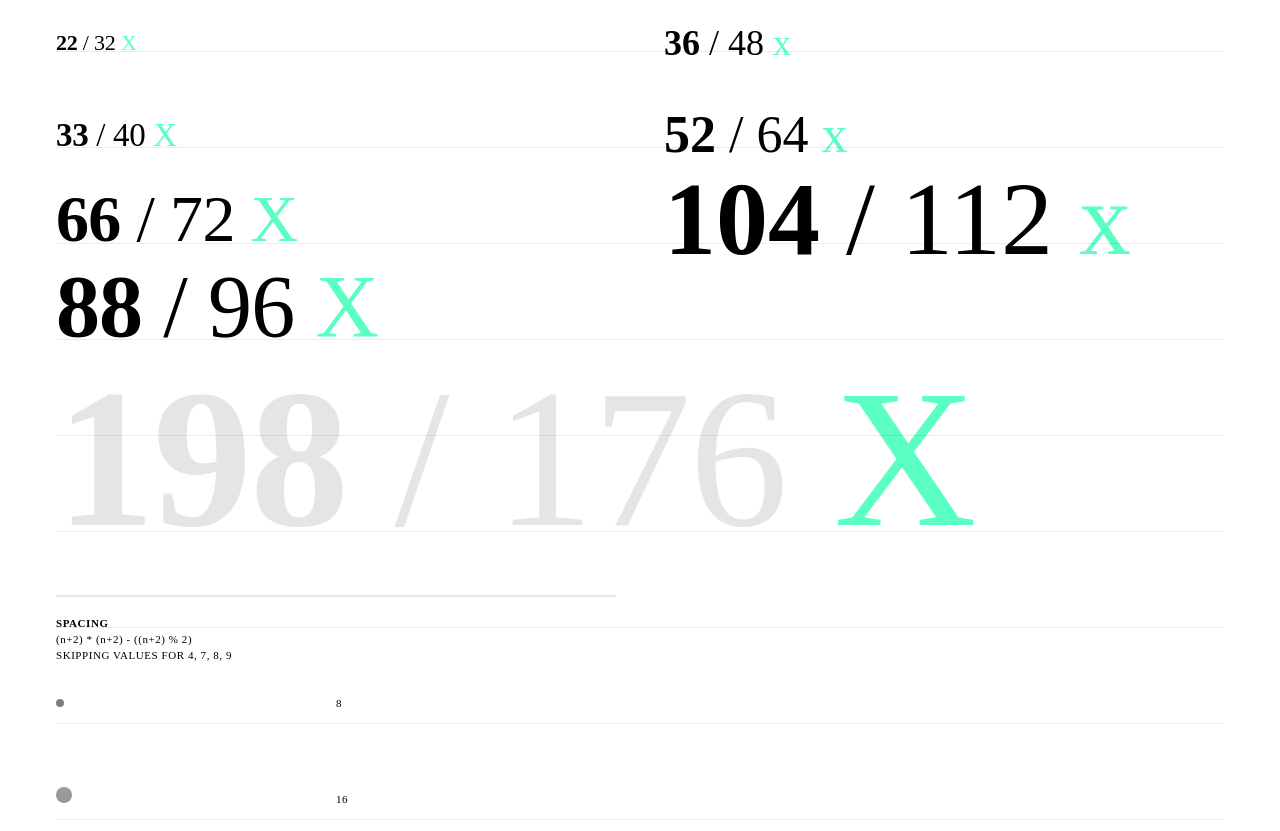
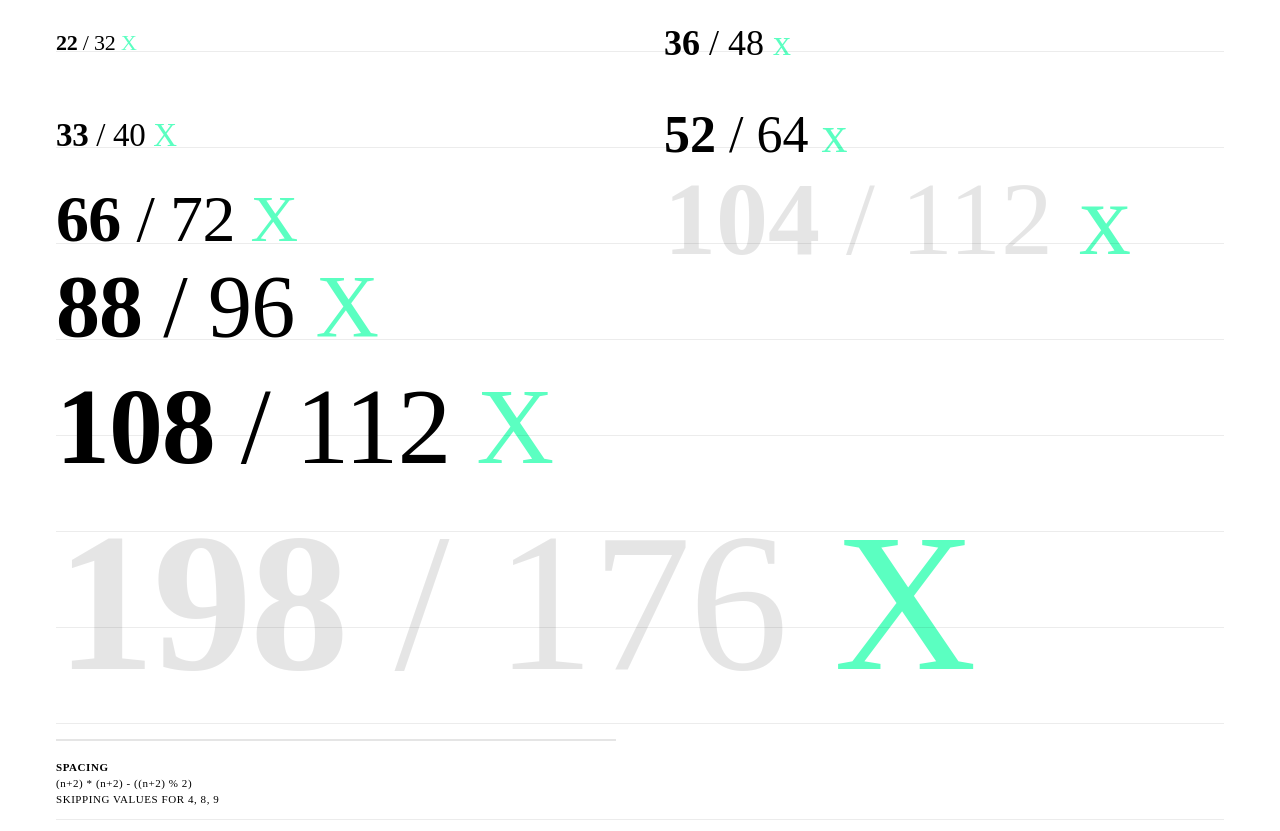
Before and after one commit to jonjhiggins/jon-higgins-2018, a Gatsby site: page / in a window 1280 px wide. Shown: the part 429-1260 px from the top of the page. Built offline with nearby package versions, Linux system fonts and the light colour scheme; Gatsby itself is replaced by a stand-in of ours.

Commit message:
add spacing value / font size

```diff
--- a/src/components/baseline-grid/index.js
+++ b/src/components/baseline-grid/index.js
@@ -14,6 +14,7 @@ const BaselineGrid = styled('div')(
     width: '100%',
     opacity: 0.3,
     zIndex: 1000,
+    pointerEvents: 'none',
   },
   ({ lines = 1, colour = COLOURS.PRIMARY, top = 0 }) => {
     return {
--- a/src/components/headingBackground/index.js
+++ b/src/components/headingBackground/index.js
@@ -48,13 +48,9 @@ const HeadingBackground = ({ element, children }) => (
   </Wrapper>
 )
 
-Heading.propTypes = {
+HeadingBackground.propTypes = {
   element: PropTypes.string,
   children: PropTypes.oneOfType([PropTypes.string, PropTypes.number]),
-  type: PropTypes.oneOf(['INTER_UI', 'VOLKORN']),
-  marginTop: PropTypes.number,
-  marginBottom: PropTypes.number,
-  background: PropTypes.bool,
 }
 
 export default HeadingBackground
--- a/src/components/styleguide-typography-column/index.js
+++ b/src/components/styleguide-typography-column/index.js
@@ -23,7 +23,8 @@ const TYPEBLOCK_MARGINS = {
     3 * BASELINE_REM,
     1.5 * BASELINE_REM,
     0,
-    BASELINE_REM,
+    BASELINE_REM * 1,
+    BASELINE_REM * 2,
   ],
   VOLLKORN: [2.5 * BASELINE_REM, 1 * BASELINE_REM, 0.5 * BASELINE_REM],
   CIRCLES: [
@@ -32,6 +33,7 @@ const TYPEBLOCK_MARGINS = {
     3 * BASELINE_REM,
     BASELINE_REM * 2,
     BASELINE_REM * 3,
+    BASELINE_REM * 4,
   ],
 }
 
@@ -46,9 +48,9 @@ const TypeBlockP = styled('p')(
     margin: 0,
     whiteSpace: 'nowrap',
   },
-  ({ newStyles, index }) => {
+  ({ newStyles, index, last }) => {
     delete newStyles.marginBottom
-    newStyles.color = index === 5 ? 'rgba(0,0,0,0.1)' : undefined
+    newStyles.color = last ? 'rgba(0,0,0,0.1)' : undefined
     return newStyles
   }
 )
@@ -90,11 +92,11 @@ const Circle = styled('div')(
     alignItems: 'center',
     justifyContent: 'center',
   },
-  ({ value, index }) => ({
+  ({ value, index, last }) => ({
     height: `${rem(value)}`,
     width: `${rem(value)}`,
-    backgroundColor: `rgba(0, 0, 0, ${0.5 - 0.1 * index})`,
-    border: index === 5 ? `${rem(2)} solid rgba(0, 0, 0, 0.1)` : null,
+    backgroundColor: last ? undefined : `rgba(0, 0, 0, ${0.25})`,
+    border: last ? `${rem(2)} solid ${COLOURS.PRIMARY}` : null,
   })
 )
 
@@ -118,7 +120,11 @@ const StyleguideTypographyColumn = ({
     {block &&
       block.map((styles, childIndex) => (
         <TypeBlock key={childIndex} index={childIndex} type={type}>
-          <TypeBlockP newStyles={styles} index={childIndex}>
+          <TypeBlockP
+            newStyles={styles}
+            index={childIndex}
+            last={childIndex === block.length - 1}
+          >
             <b>{text[childIndex].fontSizeRaw}</b> /{' '}
             {text[childIndex].lineHeightRaw}{' '}
             <TypeBlockPX>{type === 'INTER_UI' ? 'X' : 'x'}</TypeBlockPX>
@@ -130,11 +136,17 @@ const StyleguideTypographyColumn = ({
       circles.map((value, childIndex) => (
         <SpacingLine key={childIndex} value={value} index={childIndex}>
           <li>
-            <Circle value={value} index={childIndex}>
-              {childIndex === 5 && <Heading element={'p'}>{value}</Heading>}
+            <Circle
+              value={value}
+              index={childIndex}
+              last={childIndex === circles.length - 1}
+            >
+              {childIndex === circles.length - 1 && (
+                <Heading element={'p'}>{value}</Heading>
+              )}
             </Circle>
           </li>
-          {childIndex !== 5 && (
+          {childIndex !== circles.length - 1 && (
             <li>
               <Heading element={'p'}>{value}</Heading>
             </li>
--- a/src/components/styleguide-typography/index.js
+++ b/src/components/styleguide-typography/index.js
@@ -3,7 +3,7 @@ import styled from 'react-emotion'
 
 import BaselineGrid from '~/src/components/baseline-grid'
 import StyleguideTypographyColumn from '~/src/components/styleguide-typography-column'
-import { spacingRaw } from '~/src/settings/spacing'
+import { SPACING_RAW } from '~/src/settings/spacing'
 import { GRID_GUTTER_REM } from '~/src/settings/grid'
 import { rem } from '~/src/utils'
 import {
@@ -14,7 +14,7 @@ import {
   VOLLKORN_STYLES,
 } from '~/src/settings/typography'
 
-const circles = Object.keys(spacingRaw).map(key => spacingRaw[key])
+const circles = Object.keys(SPACING_RAW).map(key => SPACING_RAW[key])
 
 const Wrapper = styled('div')`
   position: relative;
@@ -67,7 +67,7 @@ const StyleguideTypography = () => (
       />
       <StyleguideTypographyColumn
         heading={`SPACING`}
-        paragraph={`<span style="text-transform: none">(n+2) * (n+2) - ((n+2) % 2)</span><br/>SKIPPING VALUES FOR 4, 7, 8, 9`}
+        paragraph={`<span style="text-transform: none">(n+2) * (n+2) - ((n+2) % 2)</span><br/>SKIPPING VALUES FOR 4, 8, 9`}
         circles={circles}
       />
     </Columns>
--- a/src/pages/article.js
+++ b/src/pages/article.js
@@ -31,7 +31,7 @@ const Article = styled('div')`
   border: ${rem(2)} solid ${COLOURS.PRIMARY};
   padding-top: ${rem(BASELINE * 15 - 2)};
   padding-bottom: ${rem(BASELINE * 11)};
-  margin-top: -${rem(BASELINE * 7)};
+  margin-top: -${rem(BASELINE * 5.5)};
   margin-bottom: ${rem(BASELINE * 4)};
   ${BREAKPOINTS.L_MIN} {
     grid-column: 1 / 5;
@@ -53,7 +53,7 @@ const IndexPage = () => (
       Propre, ouvert, intelligent.
     </HeadingBackground>
     <Shift>
-      <Heading element={'h2'} sizeS={2} sizeL={5} marginBottom={0} light={true}>
+      <Heading element={'h2'} sizeS={2} sizeL={4} marginBottom={0} light={true}>
         Comprendre les enquêtes de laboratoire
       </Heading>
     </Shift>
@@ -80,7 +80,7 @@ const IndexPage = () => (
             ipsum primis in faucibus.
           </p>
 
-          <Heading element={'h3'} sizeS={2} sizeL={4}>
+          <Heading element={'h3'} sizeS={2} sizeL={3}>
             Comprendre les enquêtes de laboratoire.
           </Heading>
           <p>
--- a/src/settings/grid.js
+++ b/src/settings/grid.js
@@ -1,11 +1,11 @@
-import { spacingRaw } from '~/src/settings/spacing'
+import { SPACING_RAW } from '~/src/settings/spacing'
 import { rem } from '~/src/utils'
 
 // http://gridcalculator.dk/#/1248/5/48/48
 
 const GRID_GUTTER = {
-  S: spacingRaw[3],
-  L: spacingRaw[4],
+  S: SPACING_RAW[3],
+  L: SPACING_RAW[4],
 }
 
 const GRID_GUTTER_REM = {
--- a/src/settings/spacing.js
+++ b/src/settings/spacing.js
@@ -5,35 +5,16 @@ import { BODY_FONT_SIZE } from '~/src/settings/typography'
  * @param  {number} n
  * @return {number}
  */
-const getSpacing = (n) => (n+2) * (n+2) - ((n+2) % 2)
+const getSpacing = n => (n + 2) * (n + 2) - (n + 2) % 2
 
-/**
- * Get REM value
- * @param  {number} n
- * @return {number}   [description]
- */
-const getREM = (n) => n / BODY_FONT_SIZE
-
-const spacingRaw = {
+const SPACING_RAW = {
   1: getSpacing(1), // 8
   2: getSpacing(2), // 16
   3: getSpacing(3), // 24
   4: getSpacing(5), // 48
   5: getSpacing(6), // 64
-  6: getSpacing(10), // 144
-};
-
-const spacingREM = {
-  1: getREM(spacingRaw[1]),
-  2: getREM(spacingRaw[2]),
-  3: getREM(spacingRaw[3]),
-  4: getREM(spacingRaw[5]),
-  5: getREM(spacingRaw[6]),
-  6: getREM(spacingRaw[10]),
+  6: getSpacing(7), // 80
+  7: getSpacing(10), // 144
 }
 
-
-export {
-  spacingRaw,
-  spacingREM
-}
+export { SPACING_RAW }
--- a/src/settings/typography.js
+++ b/src/settings/typography.js
@@ -65,6 +65,12 @@ const INTER_UI_STYLES = [
     marginBottom: `${BASELINE_REM * 4}rem`,
   },
   {
+    fontSizeRaw: 108,
+    lineHeightRaw: BASELINE * 7,
+    padding: 0,
+    marginBottom: `${BASELINE_REM * 4}rem`,
+  },
+  {
     fontSizeRaw: 198,
     lineHeightRaw: BASELINE * 11,
     padding: 0,
```
